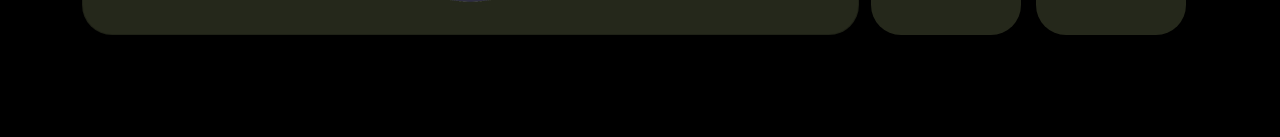
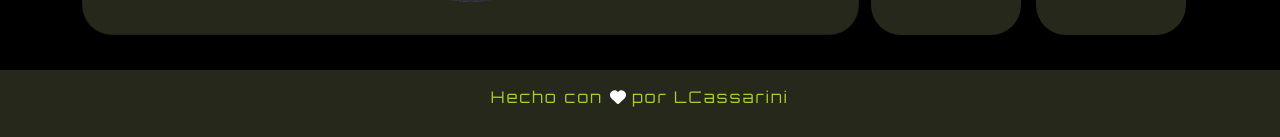
Before and after one commit to LucianoCassarini/Portfolio-Angular-v1, an Angular app: page / in a window 1280 px wide. Shown: the part 2762-2899 px from the top of the page. Before the commit the page ends 2812 px from the top, so only its background shows below. Built offline with nearby package versions, Linux system fonts and the light colour scheme.

Commit message:
add footer

```diff
--- a/src/app/app.component.html
+++ b/src/app/app.component.html
@@ -28,4 +28,6 @@
 
     <app-contacto></app-contacto>
   </div>
+
+  <app-footer></app-footer>
 </div>
--- a/src/app/app.module.ts
+++ b/src/app/app.module.ts
@@ -20,6 +20,7 @@
 import { ProyectoServicios } from './proyectos/proyecto.servicio';
 import { ContactoComponent } from './contacto/contacto.component';
 import { PersonaServicio } from './persona.servicio';
+import { FooterComponent } from './footer/footer.component';
 
 @NgModule({
   declarations: [
@@ -34,6 +35,7 @@
     WorkedComponent,
     ProyectosComponent,
     ContactoComponent,
+    FooterComponent,
   ],
   providers: [AcreditationServicio, WorkServicio, SkillServicios, LearningServicios, WorkedServicios, ProyectoServicios, PersonaServicio],
   bootstrap: [AppComponent],
--- /dev/null
+++ b/src/app/footer/footer.component.html
@@ -0,0 +1,3 @@
+<footer class="glass">
+    <p>Hecho con <i class="fa-solid fa-heart"></i> por LCassarini</p>
+</footer>
```
Also changed, not shown: src/app/footer/footer.component.ts (added, +10 -0 lines), src/app/footer/footer.component.css (added).
